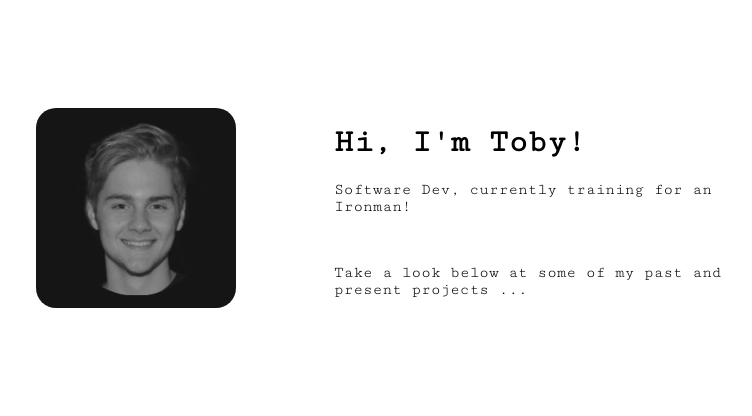
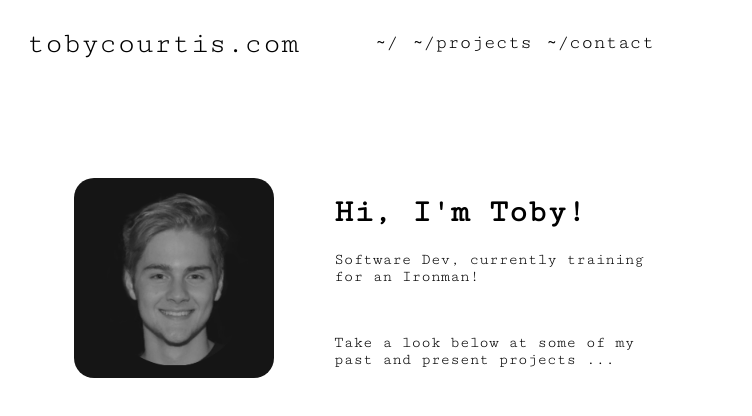
Before and after one commit to TobyCourtis/tobycourtis.com, a React (Create React App) app: page / in a window 1280 px wide. Shown: the top 416 px of the page, without its empty margins (306-1058 px from the left). Built offline with nearby package versions, Linux system fonts and the light colour scheme.

Commit message:
✨Created Header component and made content 50% width

```diff
--- /dev/null
+++ b/src/Header/Header.css
@@ -0,0 +1,87 @@
+.header-div {
+    height: 70px;
+    min-height: 70px;
+    display: flex;
+    color: black;
+}
+
+
+.header-div button {
+    cursor: pointer;
+    font-size: 1.5em;
+}
+
+.tilde {
+    vertical-align: middle;
+    font-size: inherit;
+}
+
+ol {
+    list-style-type: none;
+    margin: 0;
+    padding: 0;
+    overflow: hidden;
+}
+
+.header-list {
+    height: 100%;
+    width: 100%;
+}
+
+.header-div .right {
+    float: right;
+}
+
+.header-div li {
+    float: left;
+    height: 100%;
+    padding-left: 1vw;
+}
+
+.header-div li button {
+    height: 100%;
+    display: table;
+    text-align: center;
+    text-decoration: none;
+}
+
+.header-div li {
+    height: 100%;
+    text-align: center;
+    vertical-align: middle;
+    display: table-cell;
+
+    text-decoration: none;
+
+    font-family: "Cutive Mono", monospace;
+    font-weight: 400;
+    font-style: normal;
+}
+
+.header-div li p {
+    font-size: 20px;
+}
+
+.header-div li h1 {
+    font-size: 30px;
+    font-weight: 550;
+    padding: 0;
+    margin: 0;
+}
+
+.header-div li p:hover:not(.active), .header-div li h1:hover:not(.active) {
+    background-color: rgba(154, 154, 154, 0.3);
+    border-radius: 5px;
+}
+
+.header-div button {
+    height: 100%;
+    width: 100%;
+    background: none;
+    color: inherit;
+    border: none;
+    padding: 0;
+    font: inherit;
+    cursor: pointer;
+    outline: inherit;
+}
--- /dev/null
+++ b/src/Header/Header.tsx
@@ -0,0 +1,35 @@
+import './Header.css'
+
+function Header() {
+    return (
+        <div className={"header-div"}>
+            <ol className="header-list">
+                {/* left hand side */}
+                <li>
+                    <button className={'left'}>
+                        <h1>tobycourtis.com</h1>
+                    </button>
+                </li>
+
+                {/* right hand side */}
+                <li className={'right'}>
+                    <button>
+                        <p><a className={'tilde'}>~</a>/contact</p>
+                    </button>
+                </li>
+                <li className={'right'}>
+                    <button>
+                        <p><a className={'tilde'}>~</a>/projects</p>
+                    </button>
+                </li>
+                <li className={'right'}>
+                    <button>
+                        <p><a className={'tilde'}>~</a>/</p>
+                    </button>
+                </li>
+            </ol>
+        </div>
+    )
+}
+
+export default Header
--- a/src/Main/App.css
+++ b/src/Main/App.css
@@ -3,3 +3,10 @@
     font-weight: 400;
     font-style: normal;
 }
+
+
+.content {
+    width: 50vw;
+    min-width: 50vw;
+    margin: 0 auto;
+}
--- a/src/Main/App.tsx
+++ b/src/Main/App.tsx
@@ -1,11 +1,15 @@
 import React from 'react';
 import './App.css';
 import About from "../About/About";
+import Header from "../Header/Header";
 
 function App() {
     return (
         <div className="App">
-            <About />
+            <div className={"content"}>
+                <Header/>
+                <About/>
+            </div>
         </div>
     );
 }
```
